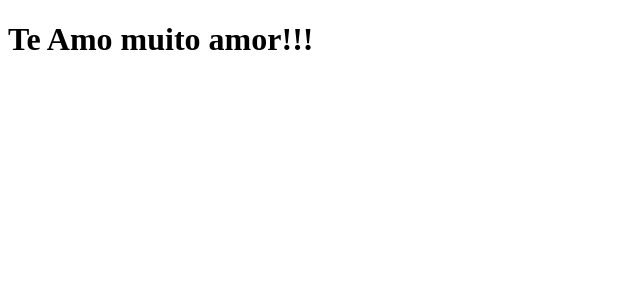
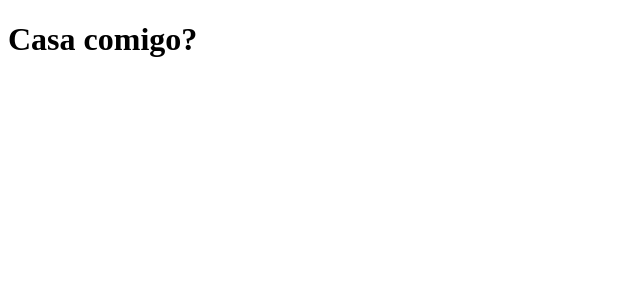
Before and after one commit to Luizgpp/clone-tabnews, a Next.js app: page / in a window 1280 px wide. Shown: the top 300 px of the page, without its empty margins (0-640 px from the left). Built offline with nearby package versions, Linux system fonts and the light colour scheme.

Commit message:
Update Message

```diff
--- a/pages/index.js
+++ b/pages/index.js
@@ -1,5 +1,5 @@
 function Home() {
-    return <h1>Te Amo muito amor!!!</h1>
+    return <h1>Casa comigo?</h1>
 }
 
 export default Home;
```
